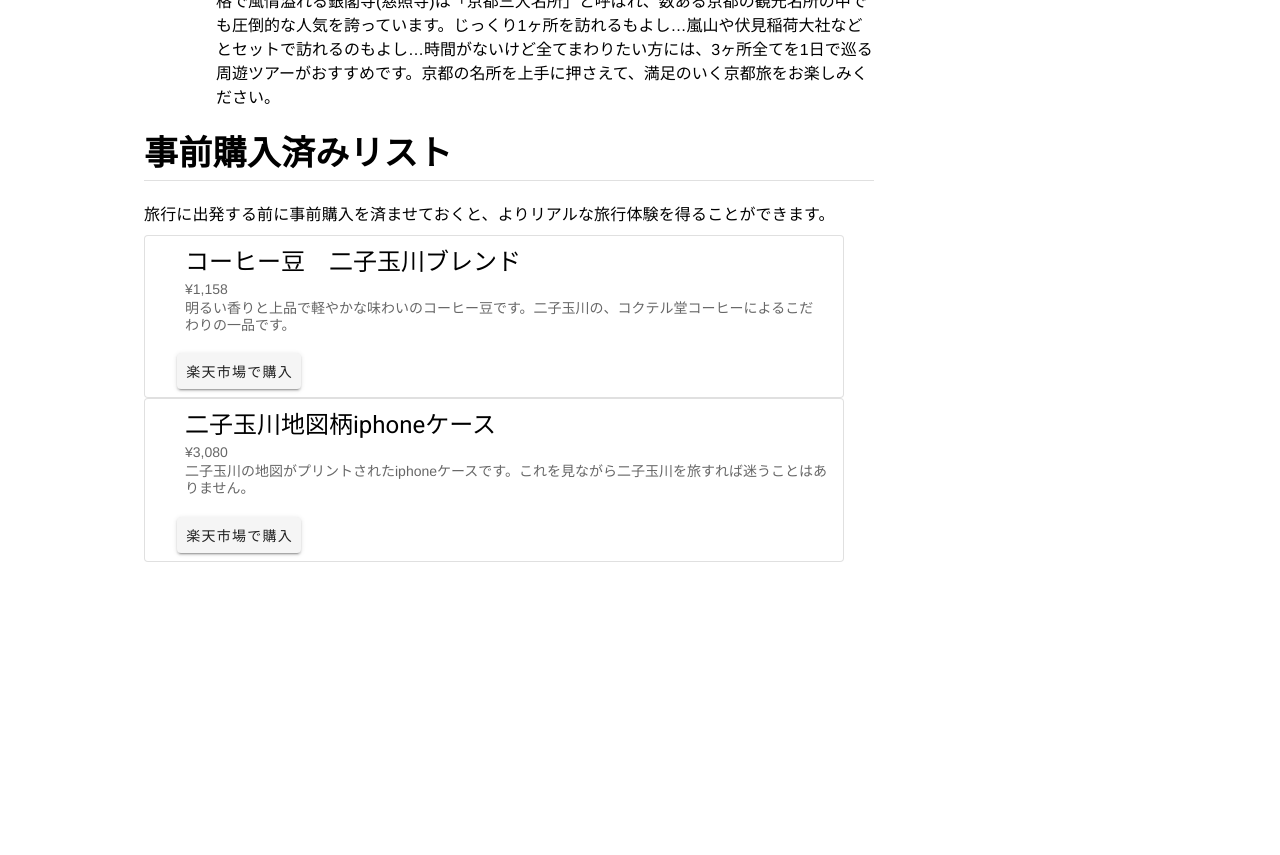
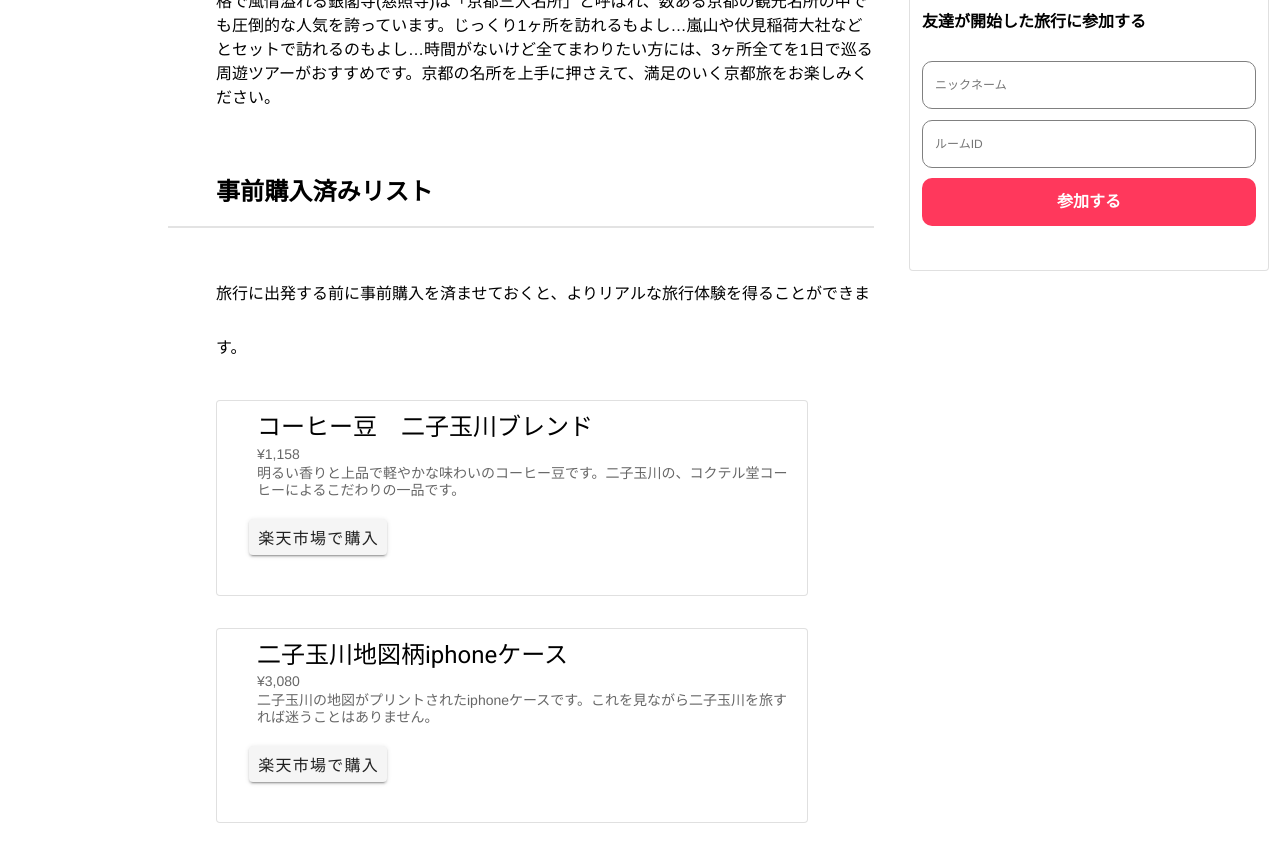
Before and after one commit to shortintern2020-B-frontier/TeamE, a Vue app: page /#/detail in a window 1280 px wide. Shown: the part 860-1715 px from the top of the page. Before the commit the page ends 1422 px from the top, so only its background shows below. Built offline with nearby package versions, Linux system fonts and the light colour scheme.

Commit message:
change some styles

```diff
--- a/src/components/navbar.vue
+++ b/src/components/navbar.vue
@@ -1,3 +1,5 @@
+<!-- @author ISSEI MIYAMOTO -->
+
 <template>
   <header>
     <div>VTour</div>
--- a/src/components/packageDetail.vue
+++ b/src/components/packageDetail.vue
@@ -1,3 +1,5 @@
+<!-- @author ISSEI MIYAMOTO -->
+
 <template>
   <div class="package-detail">
     <div class="title-container">
@@ -6,8 +8,6 @@
     <div class="detail-container">
       <h6>体験できること</h6>
       <p>{{ contentAbout }}</p>
-
-
     </div>
   </div>
 </template>
--- a/src/components/purchasedList.vue
+++ b/src/components/purchasedList.vue
@@ -1,51 +1,72 @@
 <template>
-    <v-container class="ma-0 pa-0" fluid>
-        <span class="font-weight-bold text-h4 ">事前購入済みリスト</span>
-        <v-divider></v-divider>
-        <span class="text-subtitle-1">旅行に出発する前に事前購入を済ませておくと、よりリアルな旅行体験を得ることができます。</span>
+  <div class="purchase-container">
+    <div class="title-container">
+      <h6>事前購入済みリスト</h6>
+    </div>
+    <div class="detail-container">
+      <span class="mt-8 mb-8">旅行に出発する前に事前購入を済ませておくと、よりリアルな旅行体験を得ることができます。</span>
       <v-card
         v-for="product in products"
         :key="product.name"
         :price="product.price"
         :explain="product.explain"
         :src="product.src"
-            :imgsrc='product.imgsrc'
+        :imgsrc="product.imgsrc"
         flat
-            class="ml-0 pl-0"
+        class="ml-0 pl-0 pb-8 mb-8 mt-8"
         outlined
-            width="700px"
-
+        width="90%"
       >
         <v-list-item three-line>
           <v-list-item-content>
             <v-list-item-title class="headline mb-1">{{ product.name }}</v-list-item-title>
-                <v-list-item-subtitle>¥{{ product.price  }}</v-list-item-subtitle>
-                <v-list-item-subtitle>{{ product.explain  }}</v-list-item-subtitle>
+            <v-list-item-subtitle>¥{{ product.price }}</v-list-item-subtitle>
+            <v-list-item-subtitle>{{ product.explain }}</v-list-item-subtitle>
           </v-list-item-content>
-
-            <!--<v-list-item-avatar
-                tile
-                size="80"
-                color="grey"
-            >
-            <v-img :src="product.imgsrc"></v-img>
-            </v-list-item-avatar>-->
         </v-list-item>
 
         <v-card-actions>
           <v-btn class="ml-6" :href="product.src" target="_blank">楽天市場で購入</v-btn>
         </v-card-actions>
       </v-card>
-    </v-container>
+    </div>
+  </div>
 </template>
 
 <script>
 export default {
-    data:()=>({
+  data: () => ({
     products: [
-            {name: 'コーヒー豆　二子玉川ブレンド',price:'1,158',explain:'明るい香りと上品で軽やかな味わいのコーヒー豆です。二子玉川の、コクテル堂コーヒーによるこだわりの一品です。',src: 'https://item.rakuten.co.jp/cocktail-do/111332/'},
-            {name: '二子玉川地図柄iphoneケース',price:'3,080',explain:'二子玉川の地図がプリントされたiphoneケースです。これを見ながら二子玉川を旅すれば迷うことはありません。',src: 'https://item.rakuten.co.jp/shop-crossfield/futako-tmgw_backcover_na/'}
+      {
+        name: "コーヒー豆　二子玉川ブレンド",
+        price: "1,158",
+        explain:
+          "明るい香りと上品で軽やかな味わいのコーヒー豆です。二子玉川の、コクテル堂コーヒーによるこだわりの一品です。",
+        src: "https://item.rakuten.co.jp/cocktail-do/111332/"
+      },
+      {
+        name: "二子玉川地図柄iphoneケース",
+        price: "3,080",
+        explain:
+          "二子玉川の地図がプリントされたiphoneケースです。これを見ながら二子玉川を旅すれば迷うことはありません。",
+        src:
+          "https://item.rakuten.co.jp/shop-crossfield/futako-tmgw_backcover_na/"
+      }
     ]
   })
+};
+</script>
+
+<!-- @author ISSEI MIYAMOTO -->
+<style lang="css">
+.title-container {
+  margin-top: 64px;
+  padding-bottom: 16px;
+  padding-left: 48px;
+  border-bottom: solid 2px #e3e3e3;
 }
-</script>
+
+.detail-container span {
+  font-size: 16px;
+}
+</style>
--- a/src/views/Detail.vue
+++ b/src/views/Detail.vue
@@ -1,18 +1,17 @@
 <template>
   <div class="detail">
     <navbar />
+    <detailHero />
     <div class="package-container">
       <div class="contents-detail">
-        <detailHero/>
         <packageDetail />
-        <purchasedList/>
+        <purchasedList />
       </div>
       <div class="button-container">
         <joinButton />
       </div>
     </div>
   </div>
-
 </template>
 
 <script>
@@ -23,11 +22,10 @@ import joinButton from "@/components/joinButton.vue";
 import navbar from "@/components/navbar.vue";
 import packageDetail from "@/components/packageDetail.vue";
 import detailHero from "@/components/detailHero.vue";
-import purchasedList from '@/components/purchasedList.vue';
-
+import purchasedList from "@/components/purchasedList.vue";
 
 export default {
-  name: 'detail',
+  name: "detail",
   components: {
     navbar,
     joinButton,
@@ -35,7 +33,7 @@ export default {
     purchasedList,
     detailHero
   }
-}
+};
 </script>
 
 <style lang="css">
@@ -51,6 +49,4 @@ export default {
   width: 35%;
   padding-top: 48px;
 }
-
-
 </style>
```
Lines whose indentation alone changed are shown as unchanged.
